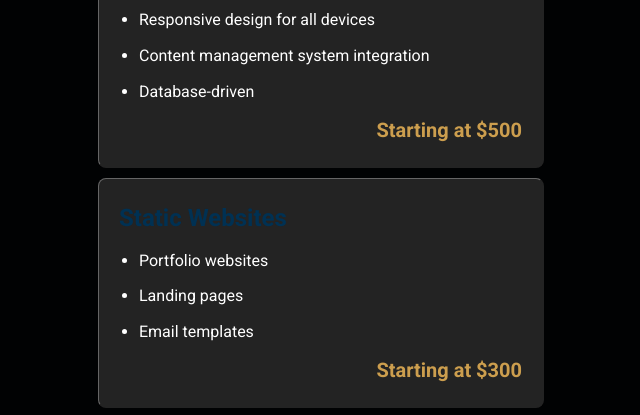
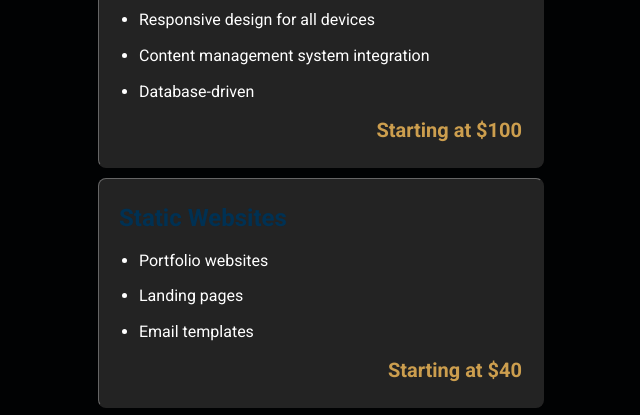
Before and after one commit to developerstevekeago/infinity.io, a plain HTML site: page index.html in a window 1280 px wide. Shown: the part 973-1388 px from the top of the page, 319-959 px from the left. Drawn offline with Linux system fonts and the light colour scheme; a script that the page names is missing.

Commit message:
Update index.html

```diff
--- a/index.html
+++ b/index.html
@@ -51,7 +51,7 @@
             <li>Content management system integration</li>
             <li>Database-driven</li>
         </ul>
-        <p class="price">Starting at $500</p>
+        <p class="price">Starting at $100</p>
     </div>
 
     <div class="website-container">
@@ -61,7 +61,7 @@
             <li>Landing pages</li>
             <li>Email templates</li>
         </ul>
-        <p class="price">Starting at $300</p>
+        <p class="price">Starting at $40</p>
     </div>
 
     <div class="website-container">
```
